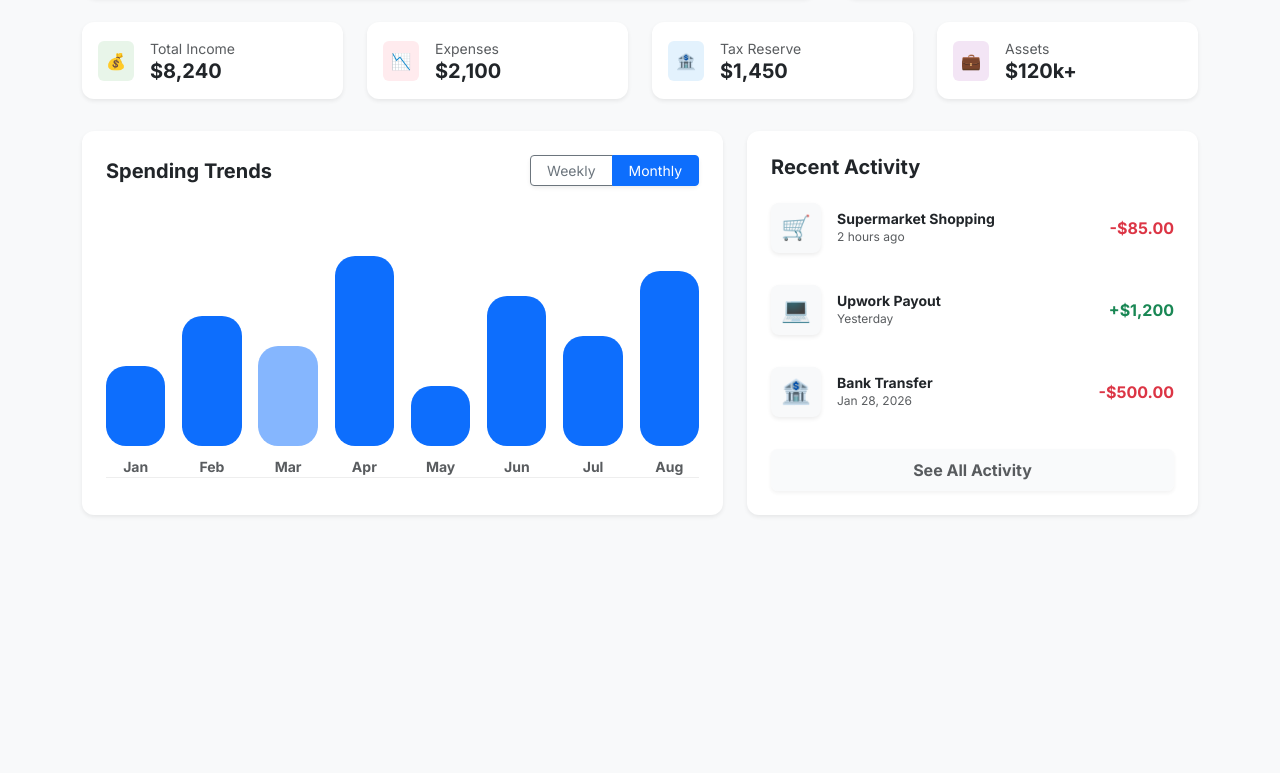
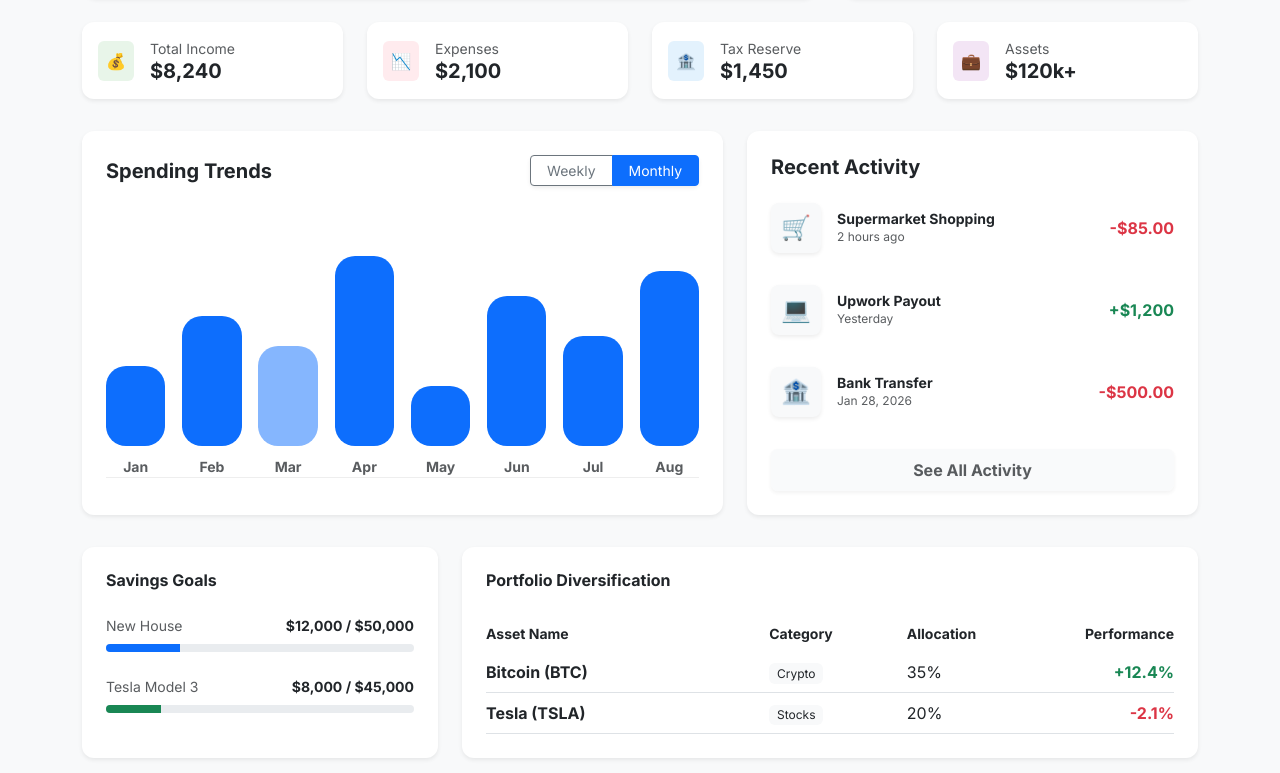
Before and after one commit to Ahmed-Devx/Dashboard-React.js, a React (Vite) app in the folder dashboard-project/: page / in a window 1280 px wide. Shown: the part 335-1108 px from the top of the page. Before the commit the page ends 898 px from the top, so only its background shows below. Built offline with nearby package versions, Linux system fonts and the light colour scheme.

Commit message:
SavingPortfolioSection

```diff
--- a/dashboard-project/src/App.jsx
+++ b/dashboard-project/src/App.jsx
@@ -5,6 +5,8 @@ import SecondCardHero from "./Component/HeroSection/SecondCardHero";
 import ListCardsHero from "./Component/HeroSection/ListCardsHero";
 import SpendingTrends from "./Component/AnalyticSection/SpendingTrends";
 import RecentActivity from "./Component/AnalyticSection/RecentActivity";
+import SavingsGoals from "./Component/SavingPortfolioSection/SavingsGoals";
+import PortfolioTable from "./Component/SavingPortfolioSection/PortfolioTable";
 const App = () => {
   return (
     <div className="bg-light min-vh-100">
@@ -44,6 +46,10 @@ const App = () => {
           <SpendingTrends />
           <RecentActivity />
         </div>
+        <div className="row g-4 mt-2 mb-5">
+          <SavingsGoals />
+          <PortfolioTable />
+        </div>
       </div>
     </div>
   );
--- /dev/null
+++ b/dashboard-project/src/Component/SavingPortfolioSection/PortfolioTable.jsx
@@ -0,0 +1,69 @@
+const PortfolioTable = () => {
+  const assets = [
+    {
+      name: "Bitcoin (BTC)",
+      cat: "Crypto",
+      alloc: "35%",
+      perf: "+12.4%",
+      color: "text-success",
+    },
+    {
+      name: "Tesla (TSLA)",
+      cat: "Stocks",
+      alloc: "20%",
+      perf: "-2.1%",
+      color: "text-danger",
+    },
+  ];
+
+  return (
+    <div className="col-md-8">
+      <div className="card border-0 shadow-sm p-4 h-100">
+        <h6 className="fw-bold mb-4">Portfolio Diversification</h6>
+        <div className="table-responsive">
+          <table
+            className="table align-middle mb-0"
+            style={{ minWidth: "500px" }}
+          >
+            <thead className="text-muted small">
+              <tr className="border-0">
+                <th className="border-0 px-0" style={{ width: "40%" }}>
+                  Asset Name
+                </th>
+                <th className="border-0" style={{ width: "20%" }}>
+                  Category
+                </th>
+                <th className="border-0" style={{ width: "20%" }}>
+                  Allocation
+                </th>
+                <th className="border-0 text-end px-0" style={{ width: "20%" }}>
+                  Performance
+                </th>
+              </tr>
+            </thead>
+            <tbody>
+              {assets.map((asset, index) => (
+                <tr key={index}>
+                  <td className="px-0">
+                    <strong>{asset.name}</strong>
+                  </td>
+                  <td>
+                    <span className="badge bg-light text-dark fw-normal">
+                      {asset.cat}
+                    </span>
+                  </td>
+                  <td>{asset.alloc}</td>
+                  <td className={`text-end px-0 fw-bold ${asset.color}`}>
+                    {asset.perf}
+                  </td>
+                </tr>
+              ))}
+            </tbody>
+          </table>
+        </div>
+      </div>
+    </div>
+  );
+};
+
+export default PortfolioTable;
--- /dev/null
+++ b/dashboard-project/src/Component/SavingPortfolioSection/SavingsGoals.jsx
@@ -0,0 +1,37 @@
+const SavingsGoals = () => {
+  return (
+    <div className="col-md-4">
+      <div className="card border-0 shadow-sm p-4 h-100">
+        <h6 className="fw-bold mb-4">Savings Goals</h6>
+
+        <div className="mb-4">
+          <div className="d-flex justify-content-between mb-2 small">
+            <span className="text-muted">New House</span>
+            <span className="fw-bold">$12,000 / $50,000</span>
+          </div>
+          <div className="progress" style={{ height: "8px" }}>
+            <div
+              className="progress-bar bg-primary"
+              style={{ width: "24%" }}
+            ></div>
+          </div>
+        </div>
+
+        <div className="mb-2">
+          <div className="d-flex justify-content-between mb-2 small">
+            <span className="text-muted">Tesla Model 3</span>
+            <span className="fw-bold">$8,000 / $45,000</span>
+          </div>
+          <div className="progress" style={{ height: "8px" }}>
+            <div
+              className="progress-bar bg-success"
+              style={{ width: "18%" }}
+            ></div>
+          </div>
+        </div>
+      </div>
+    </div>
+  );
+};
+
+export default SavingsGoals;
```
